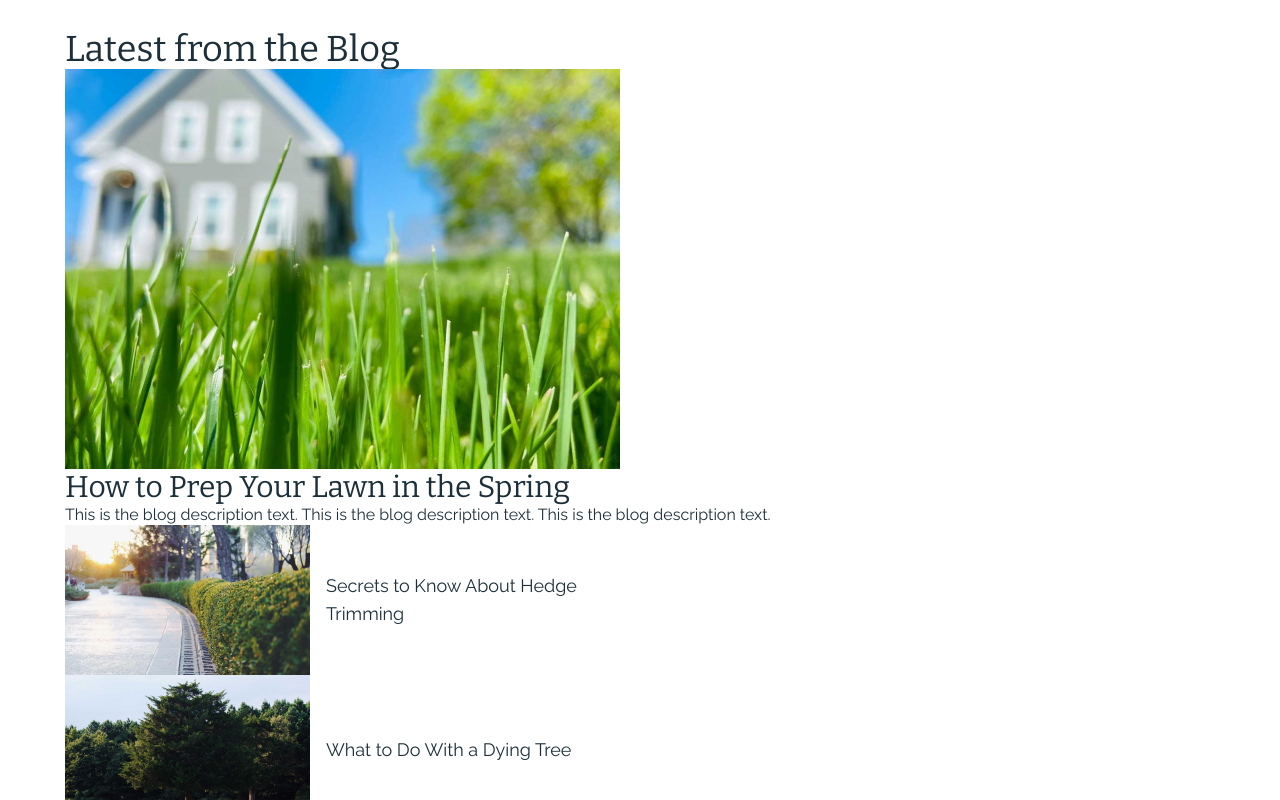
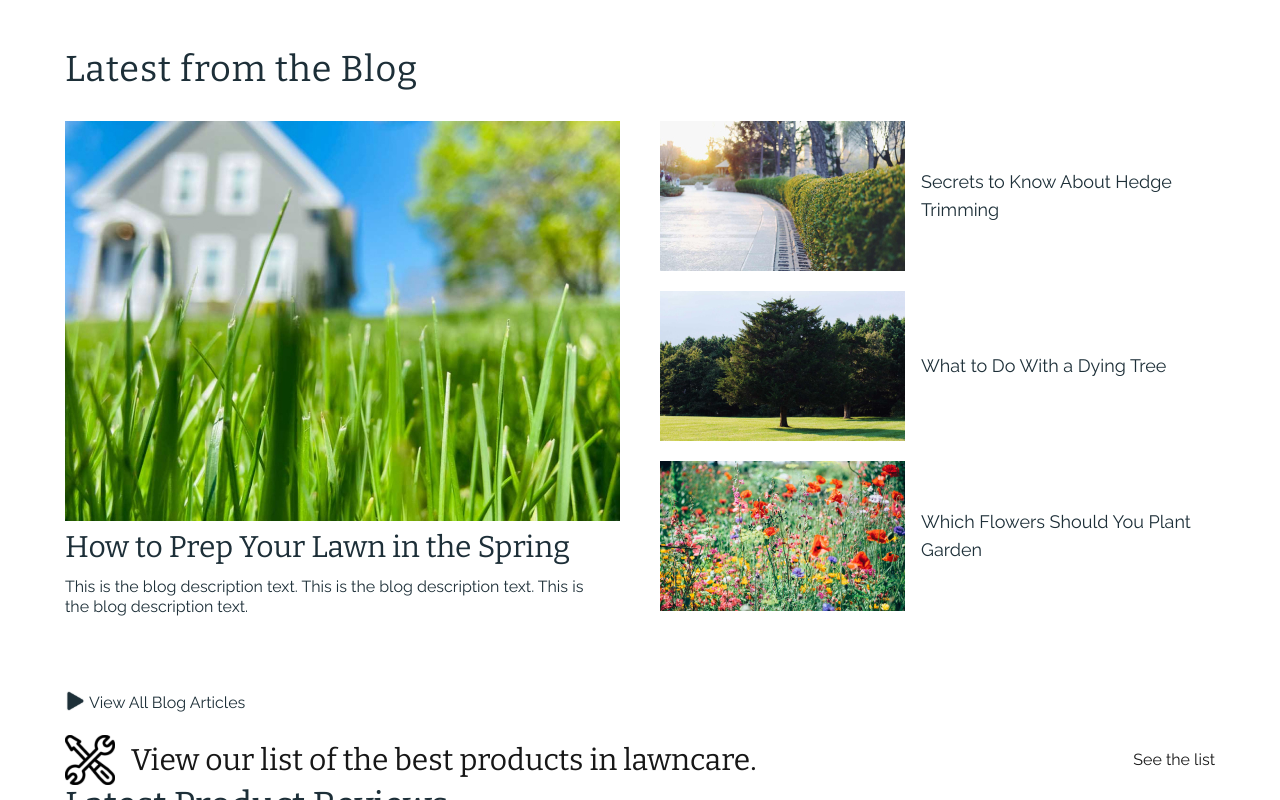
Before and after one commit to theCapnCoder/3_low_affiliate, a Next.js app: page / in a window 1280 px wide. Shown: the part 660-1460 px from the top of the page. Built offline with nearby package versions, Linux system fonts and the light colour scheme.

Commit message:
feat: latest markUp

```diff
--- a/src/app/_containers/latest.tsx
+++ b/src/app/_containers/latest.tsx
@@ -5,23 +5,26 @@ import { LatestCards } from "./data";
 
 export const Latest = () => {
   return (
-    <section className="text-blue_dark">
-      <h3 className="font-bitter text-4xl">Latest from the Blog</h3>
+    <section className="py-5 text-blue_dark">
+      <h3 className="mb-8 font-bitter text-4xl tracking-wide">
+        Latest from the Blog
+      </h3>
 
-      <div className="grid grid-cols-2">
-        <div className="col-span-3 row-span-1">
-          <Image src={SlideLarge} alt="slide_large" />
+      <div className="grid grid-cols-2 grid-rows-3 gap-x-10 gap-y-5 mb-20">
+        <div className="col-span-1 row-span-3">
+          <div className="relative mb-2 max-h-[400px] h-full">
+            <Image src={SlideLarge} alt="slide_large" fill objectFit="cover" />
+          </div>
 
-          <h4 className="font-bitter text-3xl">
+          <h4 className="mb-3 font-bitter text-3xl">
             How to Prep Your Lawn in the Spring
           </h4>
-          <p className="leading-tight">
+          <p className="tracking-tighte max-w-[53ch] leading-tight">
             This is the blog description text. This is the blog description
             text. This is the blog description text.
           </p>
         </div>
 
-        <div>
         {LatestCards.map((item, index) => (
           <div key={index} className="flex items-center gap-4">
             <Image src={item.img} alt={item.alt} />
@@ -29,9 +32,8 @@ export const Latest = () => {
           </div>
         ))}
       </div>
-      </div>
 
-      <div className="flex gap-4">
+      <div className="flex gap-1">
         <Play />
         <p>View All Blog Articles</p>
       </div>
```
Lines whose indentation alone changed are shown as unchanged.
